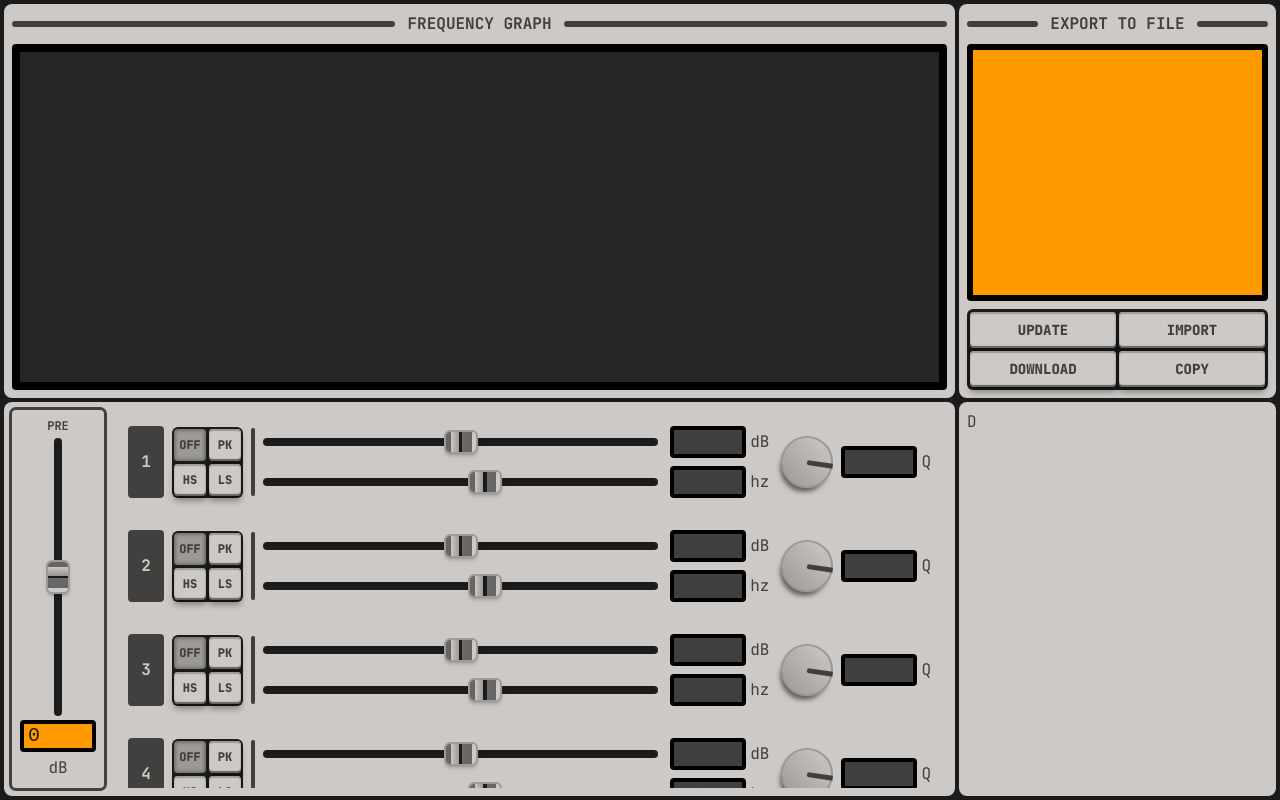
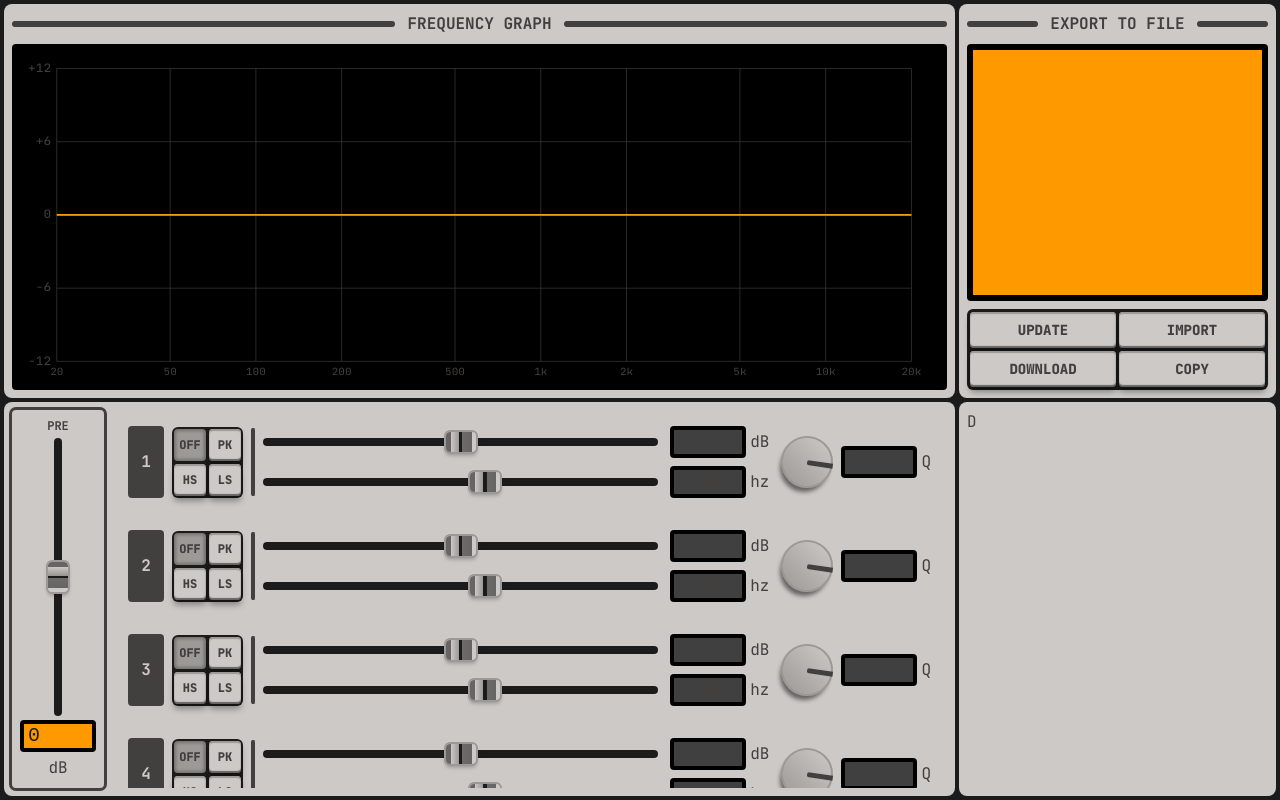
Before and after one commit to gabors0/peq, a SvelteKit app: page / in a window 1280 px wide. Built offline with nearby package versions, Linux system fonts and the light colour scheme; a web font is replaced by a local one.

Commit message:
feat: basic frequency graph

```diff
--- /dev/null
+++ b/src/lib/components/EqGraph.svelte
@@ -0,0 +1,146 @@
+<script lang="ts">
+	import type { Band } from '$lib/types';
+
+	let {
+		bands,
+		preamp
+	}: {
+		bands: Band[];
+		preamp: number;
+	} = $props();
+
+	// --- Coordinate mapping ---
+	const W = 1000;
+	const H = 400;
+	const pad = { top: 20, right: 30, bottom: 25, left: 40 };
+	const plotW = W - pad.left - pad.right;
+	const plotH = H - pad.top - pad.bottom;
+
+	const freqMin = 20;
+	const freqMax = 20000;
+	const logMin = Math.log(freqMin);
+	const logMax = Math.log(freqMax);
+	const dbMin = -12;
+	const dbMax = 12;
+
+	function toX(f: number): number {
+		return pad.left + ((Math.log(f) - logMin) / (logMax - logMin)) * plotW;
+	}
+	function toY(db: number): number {
+		return pad.top + ((dbMax - db) / (dbMax - dbMin)) * plotH;
+	}
+
+	// --- Frequency response per band ---
+	function bandResponse(band: Band, f: number): number {
+		if (band.mode === 'off' || band.gain === 0) return 0;
+		const fc = band.freq;
+		const G = band.gain;
+		const Q = band.q;
+
+		if (band.mode === 'pk') {
+			const bw = 1 / Q;
+			const ratio = f / fc - fc / f;
+			return G * (bw * bw) / (ratio * ratio + bw * bw);
+		}
+
+		// Shelf slope factor from Q
+		const n = Q * 0.5;
+
+		if (band.mode === 'ls') {
+			return G / (1 + Math.pow(fc / f, 2 * n));
+		}
+
+		// hs
+		return G / (1 + Math.pow(f / fc, 2 * n));
+	}
+
+	// --- Sample points (logarithmically spaced) ---
+	const numSamples = 200;
+	const sampleFreqs: number[] = Array.from({ length: numSamples }, (_, i) => {
+		const t = i / (numSamples - 1);
+		return Math.exp(logMin + t * (logMax - logMin));
+	});
+
+	// --- Composite curve ---
+	let pathD = $derived.by(() => {
+		const points = sampleFreqs.map((f) => {
+			let db = preamp;
+			for (const band of bands) {
+				db += bandResponse(band, f);
+			}
+			db = Math.max(dbMin, Math.min(dbMax, db));
+			return `${toX(f)},${toY(db)}`;
+		});
+		return `M ${points.join(' L ')}`;
+	});
+
+	// --- Active band markers ---
+	let markers = $derived(
+		bands
+			.filter((b) => b.mode !== 'off')
+			.map((b) => ({
+				x: toX(b.freq),
+				y: toY(Math.max(dbMin, Math.min(dbMax, b.gain + preamp)))
+			}))
+	);
+
+	// --- Grid ---
+	const freqGridValues = [20, 50, 100, 200, 500, 1000, 2000, 5000, 10000, 20000];
+	const freqGridLabels = ['20', '50', '100', '200', '500', '1k', '2k', '5k', '10k', '20k'];
+	const dbGridValues = [-12, -6, 0, 6, 12];
+</script>
+
+<svg viewBox="0 0 {W} {H}" preserveAspectRatio="none" class="h-full w-full">
+	<!-- Horizontal grid lines + dB labels -->
+	{#each dbGridValues as db}
+		<line
+			x1={pad.left}
+			y1={toY(db)}
+			x2={W - pad.right}
+			y2={toY(db)}
+			stroke={db === 0 ? '#5a5856' : '#42403E'}
+			stroke-width={db === 0 ? 1.5 : 0.75}
+		/>
+		<text
+			x={pad.left - 6}
+			y={toY(db)}
+			text-anchor="end"
+			dominant-baseline="middle"
+			fill="#42403E"
+			font-size="14"
+			font-family="JetBrains Mono, monospace"
+		>
+			{db > 0 ? `+${db}` : db}
+		</text>
+	{/each}
+
+	<!-- Vertical grid lines + freq labels -->
+	{#each freqGridValues as f, i}
+		<line
+			x1={toX(f)}
+			y1={pad.top}
+			x2={toX(f)}
+			y2={H - pad.bottom}
+			stroke="#42403E"
+			stroke-width="0.75"
+		/>
+		<text
+			x={toX(f)}
+			y={H - pad.bottom + 16}
+			text-anchor="middle"
+			fill="#42403E"
+			font-size="12"
+			font-family="JetBrains Mono, monospace"
+		>
+			{freqGridLabels[i]}
+		</text>
+	{/each}
+
+	<!-- Composite EQ curve -->
+	<path d={pathD} fill="none" stroke="#f59e0b" stroke-width="2" stroke-linejoin="round" />
+
+	<!-- Band markers -->
+	{#each markers as m}
+		<circle cx={m.x} cy={m.y} r="4" fill="#f59e0b" opacity="0.85" />
+	{/each}
+</svg>
--- /dev/null
+++ b/src/lib/types.ts
@@ -0,0 +1,2 @@
+export type BandMode = 'off' | 'pk' | 'hs' | 'ls';
+export type Band = { mode: BandMode; gain: number; freq: number; q: number };
--- a/src/routes/+page.svelte
+++ b/src/routes/+page.svelte
@@ -2,9 +2,8 @@
 	import PushButton from '$lib/components/PushButton.svelte';
 	import ControlRow from '$lib/components/ControlRow.svelte';
 	import Slider from '$lib/components/Slider.svelte';
-
-	type BandMode = 'off' | 'pk' | 'hs' | 'ls';
-	type Band = { mode: BandMode; gain: number; freq: number; q: number };
+	import EqGraph from '$lib/components/EqGraph.svelte';
+	import type { BandMode, Band } from '$lib/types';
 
 	let preamp = $state(0);
 
@@ -63,11 +62,8 @@
 			<b class="text-center text-nowrap">FREQUENCY GRAPH</b>
 			<hr class="w-full rounded-full border-3 border-text" />
 		</div>
-		<div class="flex h-full rounded-sm bg-black p-2">
-			<span
-				class="flex flex-1 items-center justify-center bg-neutral-800 px-1 font-doto text-xl leading-6 text-stone-900"
-			>
-			</span>
+		<div class="flex min-h-0 flex-1 rounded-sm bg-black p-2">
+			<EqGraph {bands} {preamp} />
 		</div>
 	</div>
 	<div class="flex flex-col gap-2 rounded-lg bg-fg p-2">
```
